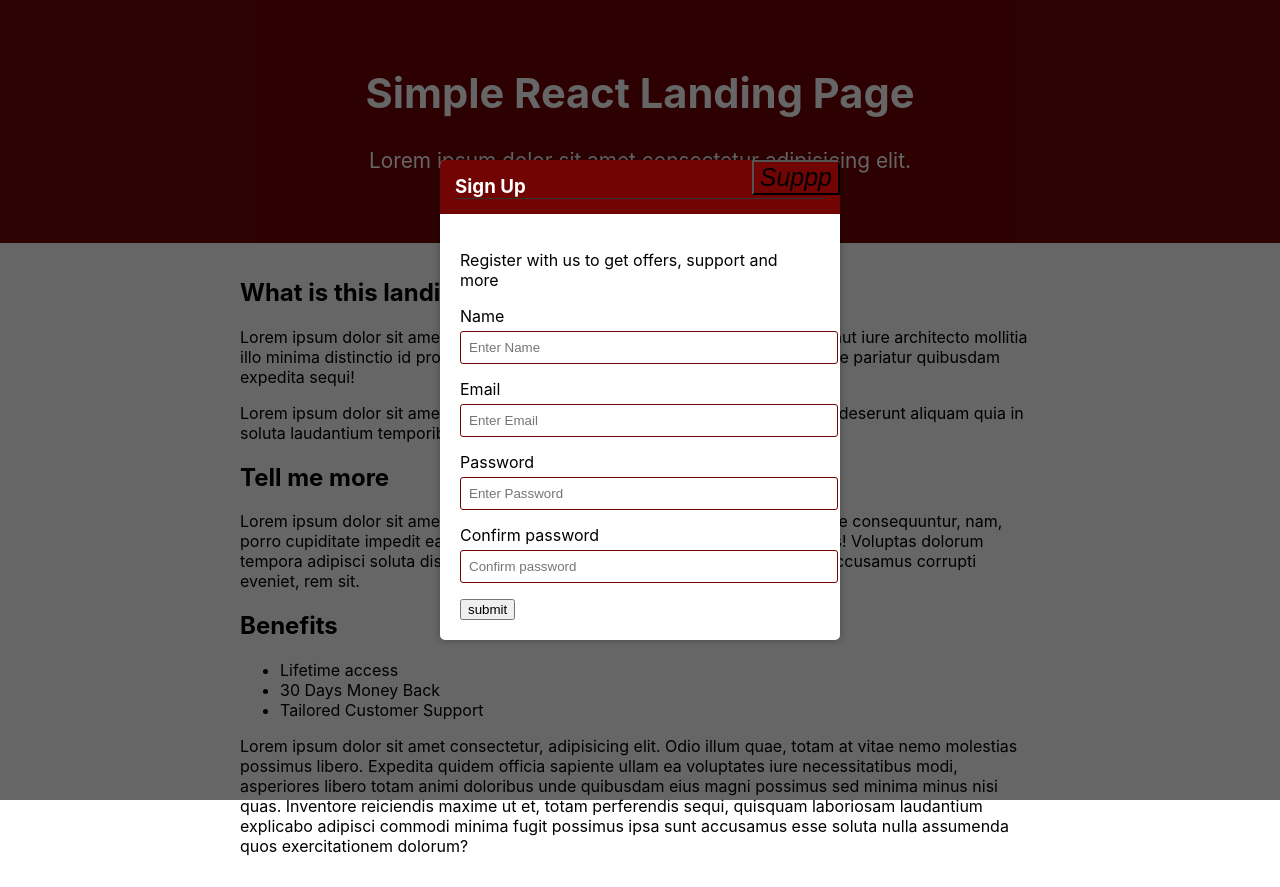
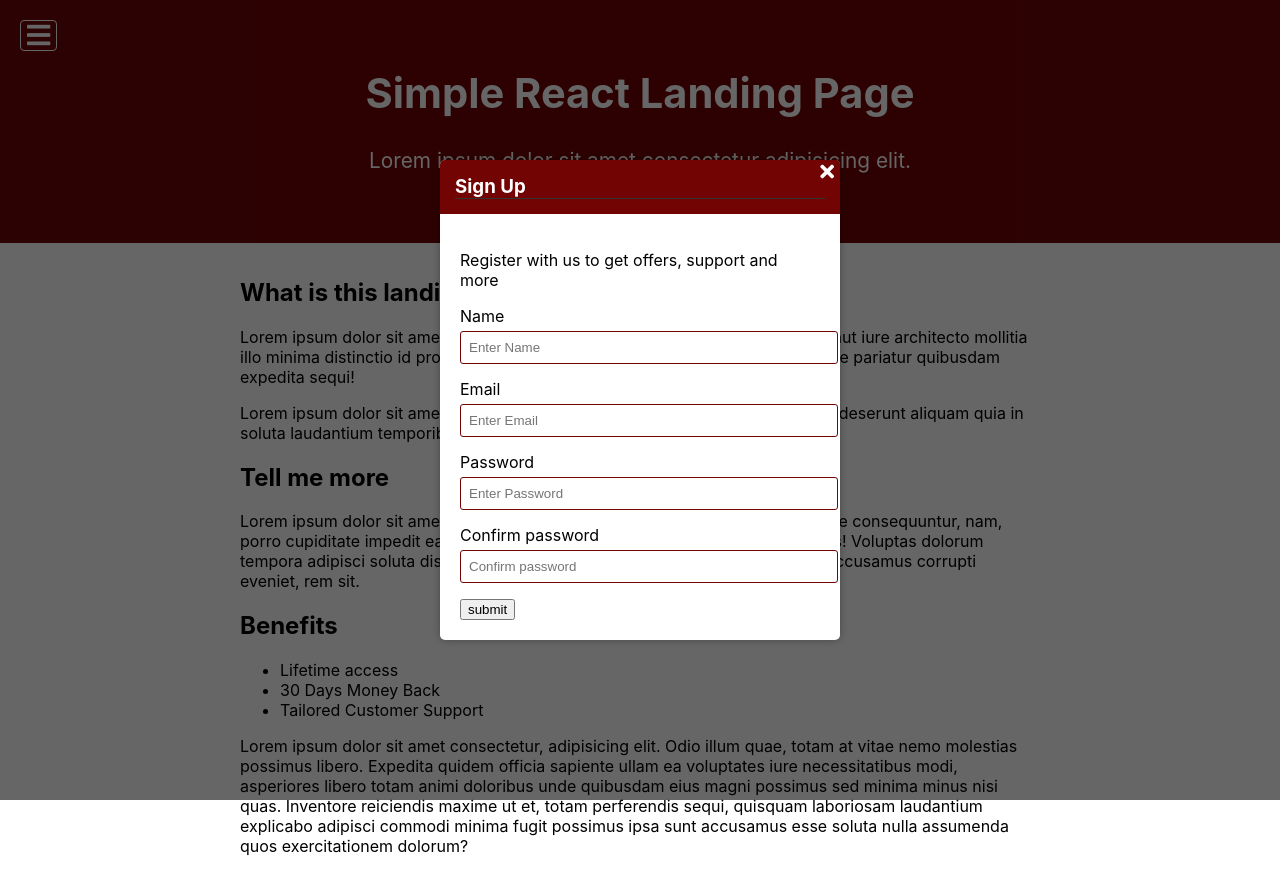
Before and after one commit to akindoju/Landing-Page, a React (Create React App) app: page / in a window 1280 px wide. Both pictures are taken after a click on the button "Sign Up". Built offline with nearby package versions, Linux system fonts and the light colour scheme.

Commit message:
Added side bar toggle btn and minor styling

```diff
--- a/package.json
+++ b/package.json
@@ -3,6 +3,9 @@
   "version": "0.1.0",
   "private": true,
   "dependencies": {
+    "@fortawesome/fontawesome-svg-core": "^1.2.34",
+    "@fortawesome/free-solid-svg-icons": "^5.15.2",
+    "@fortawesome/react-fontawesome": "^0.1.14",
     "@testing-library/jest-dom": "^5.11.9",
     "@testing-library/react": "^11.2.3",
     "@testing-library/user-event": "^12.6.2",
--- a/public/index.html
+++ b/public/index.html
@@ -24,6 +24,12 @@
       work correctly both with client-side routing and a non-root public URL.
       Learn how to configure a non-root public URL by running `npm run build`.
     -->
+    <link
+      rel="stylesheet"
+      href="https://cdnjs.cloudflare.com/ajax/libs/font-awesome/5.11.2/css/all.min.css"
+      integrity="sha256-+N4/V/SbAFiW1MPBCXnfnP9QSN3+Keu+NlB+0ev/YKQ="
+      crossorigin="anonymous"
+    />
     <title>React App</title>
   </head>
   <body>
--- a/src/Components/body/body.css
+++ b/src/Components/body/body.css
@@ -17,3 +17,23 @@
   outline: none;
   border-radius: 4px;
 }
+
+.signUpBtn:active {
+  transform: scale(0.98);
+}
+
+.toggle {
+  background: transparent;
+  color: white;
+  border: 1px solid white;
+  border-radius: 4px;
+  position: absolute;
+  top: 20px;
+  left: 20px;
+  outline: none;
+  cursor: pointer;
+}
+
+.toggle:active {
+  transform: scale(0.98);
+}
--- a/src/Components/body/body.jsx
+++ b/src/Components/body/body.jsx
@@ -1,22 +1,35 @@
 import React, { Component } from 'react';
+import SideBar from '../side-bar/side-bar';
 import SignUp from '../sign-up/sign-up';
 import './body.css';
 
 class Body extends Component {
   constructor() {
     super();
-    this.state = { hidden: true };
+    this.state = {
+      signUpHidden: true,
+      toggleHidden: true,
+    };
   }
 
   render() {
-    const { hidden } = this.state;
+    const { signUpHidden, toggleHidden } = this.state;
     return (
       <div className="container">
+        <button
+          className="toggle"
+          onClick={(event) => {
+            event.preventDefault();
+            this.setState({ toggleHidden: !toggleHidden });
+          }}
+        >
+          <i className="fa fa-bars fa-2x"></i>
+        </button>
         <button
           className="signUpBtn"
           onClick={(event) => {
             event.preventDefault();
-            this.setState({ hidden: !hidden });
+            this.setState({ signUpHidden: !signUpHidden });
           }}
         >
           Sign Up
@@ -61,7 +74,8 @@ class Body extends Component {
           adipisci commodi minima fugit possimus ipsa sunt accusamus esse soluta
           nulla assumenda quos exercitationem dolorum?
         </p>
-        {hidden ? null : <SignUp />}
+        {signUpHidden ? null : <SignUp />}
+        {toggleHidden ? null : <SideBar />}
       </div>
     );
   }
--- /dev/null
+++ b/src/Components/side-bar/side-bar.css
@@ -0,0 +1,47 @@
+.nav {
+  background-color: rgb(4, 114, 13);
+  border-right: 2px solid rgba(200, 200, 200, 0.1);
+  position: fixed;
+  color: white;
+  top: 0;
+  left: 0;
+  width: 200px;
+  height: 100vh;
+  z-index: 100;
+  transform: translateX(100%);
+}
+
+.nav .logo {
+  padding: 30px 0;
+  text-align: center;
+}
+
+.nav .logo img {
+  height: 75px;
+  width: 75px;
+  border-radius: 50%;
+}
+
+.nav ul {
+  padding: 0;
+  list-style-type: none;
+  margin: 0;
+}
+
+.nav ul li {
+  border-bottom: 2px solid rgba(200, 200, 200, 0.1);
+  padding: 20px;
+}
+
+.nav ul:first-of-type {
+  border-top: 2px solid rgba(200, 200, 200, 0.1);
+}
+
+.nav ul li a {
+  color: white;
+  text-decoration: none;
+}
+
+.nav ul li a:hover {
+  text-decoration: underline;
+}
--- /dev/null
+++ b/src/Components/side-bar/side-bar.jsx
@@ -0,0 +1,33 @@
+import React from 'react';
+import './side-bar.css';
+
+const SideBar = () => {
+  return (
+    <div className="nav">
+      <nav>
+        <div>
+          <img
+            src="https://randomuser.me/api/portraits/men/12.jpg"
+            alt="user"
+          />
+        </div>
+        <ul>
+          <li>
+            <a href="#">Home</a>
+          </li>
+          <li>
+            <a href="#">Portfolio</a>
+          </li>
+          <li>
+            <a href="#">Blog</a>
+          </li>
+          <li>
+            <a href="#">Contact</a>
+          </li>
+        </ul>
+      </nav>
+    </div>
+  );
+};
+
+export default SideBar;
--- a/src/Components/sign-up/sign-up.css
+++ b/src/Components/sign-up/sign-up.css
@@ -55,11 +55,15 @@
 }
 
 .close-btn {
-  background: transparent;
+  background-color: rgb(114, 4, 4);
   font-size: 25px;
   position: absolute;
   top: 0;
   right: 0;
+  color: white;
+  border: 20px white;
+  cursor: pointer;
+  font-size: 20px;
 }
 
 @keyframes modalopen {
--- a/src/Components/sign-up/sign-up.jsx
+++ b/src/Components/sign-up/sign-up.jsx
@@ -4,14 +4,14 @@ import './sign-up.css';
 class SignUp extends Component {
   constructor() {
     super();
-    this.state = { hidden: false };
+    this.state = { signUpHidden: false };
   }
 
   render() {
-    const { hidden } = this.state;
+    const { signUpHidden } = this.state;
     return (
       <div>
-        {hidden ? null : (
+        {signUpHidden ? null : (
           <div className="modal-container" id="modal">
             <div className="modal">
               <button
@@ -19,10 +19,10 @@ class SignUp extends Component {
                 id="close"
                 onClick={(event) => {
                   event.preventDefault();
-                  this.setState({ hidden: true });
+                  this.setState({ signUpHidden: true });
                 }}
               >
-                <i className="fa fa-times">Suppp</i>
+                <i className="fa fa-times"></i>
               </button>
               <div className="modal-header">
                 <h3>Sign Up</h3>
@@ -78,7 +78,3 @@ class SignUp extends Component {
 }
 
 export default SignUp;
-
-// {
-//   hidden ? null : <Modal />;
-// }
```
Also changed, not shown: src/Components/modal/modal.jsx (deleted, +0 -8 lines), src/Components/modal/modal.css (deleted), 2 other files (tests, documents, lock files or other folders).
